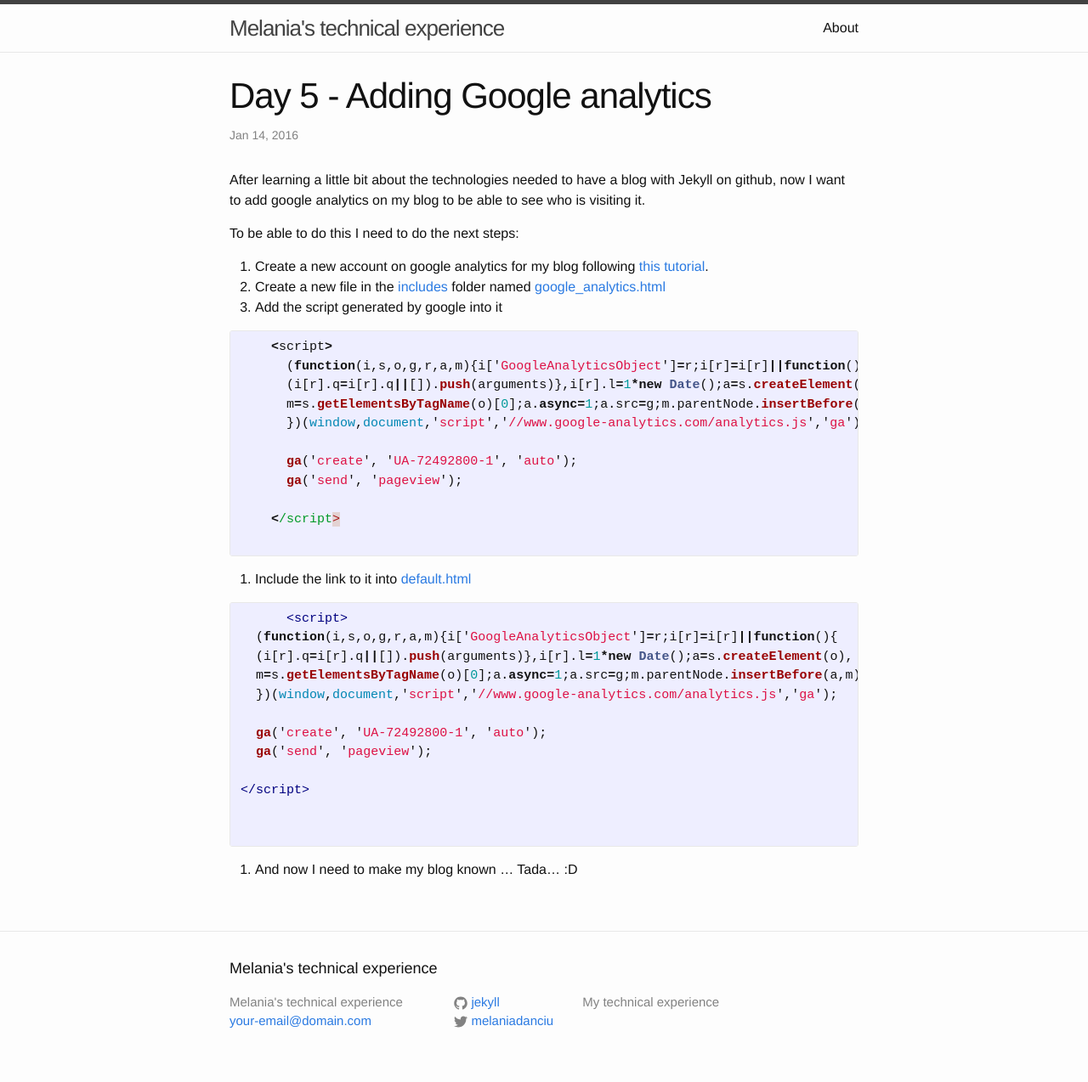
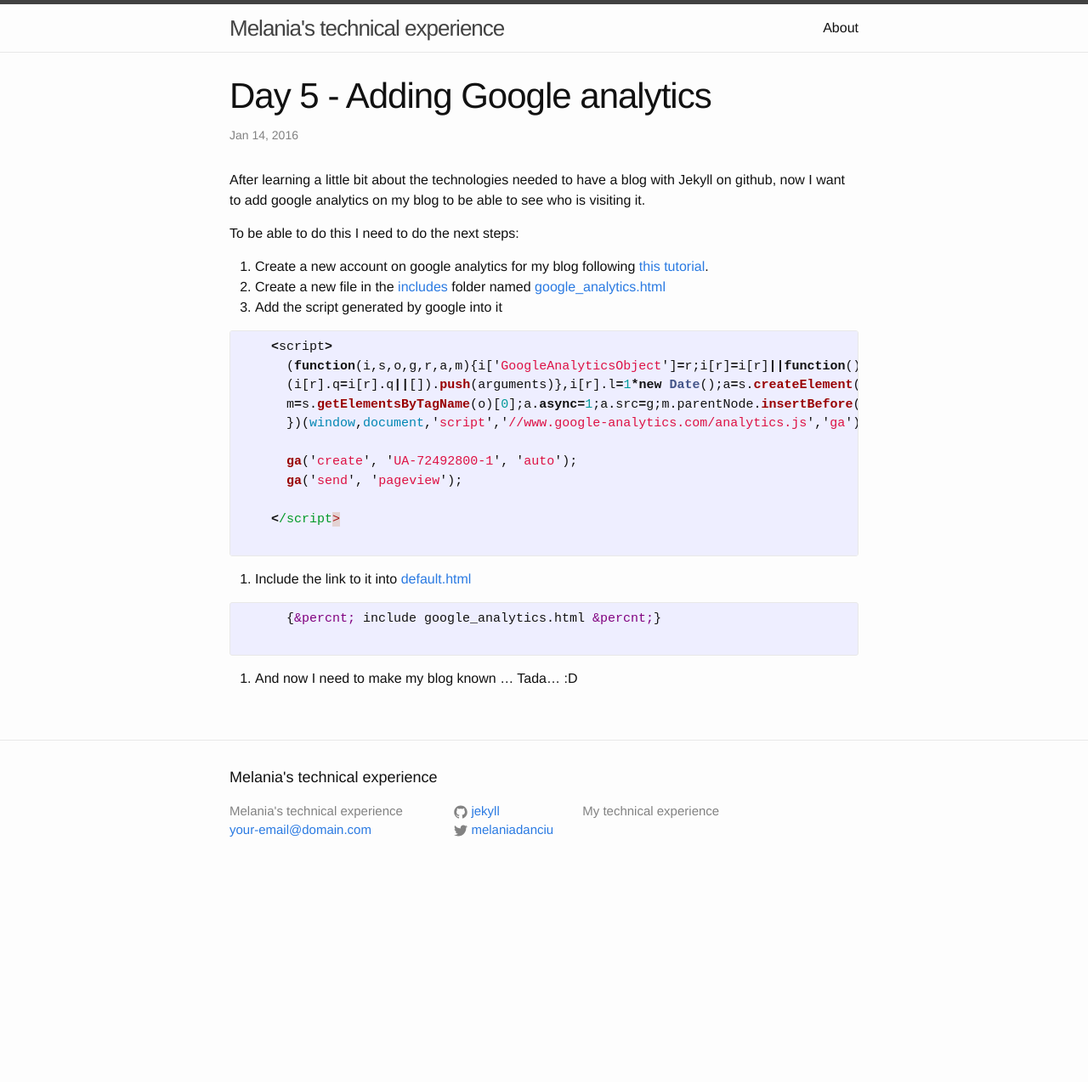
Before and after one commit to melaniaandrisan/melaniaandrisan.github.io, a Jekyll site: the page built from _posts/2016-01-14-Adding-google-analytics.md, in a window 1280 px wide. Shown: the whole page at 85% size. Built offline with Jekyll 4.4.1, drawn with Linux system fonts in a browser that asks for light colours; comment, search, counter and statistics services are not loaded; after the commit the page ends 1049 px from its top, so only the background shows below that.

Commit message:
added percent escape

```diff
--- a/_posts/2016-01-14-Adding-google-analytics.md
+++ b/_posts/2016-01-14-Adding-google-analytics.md
@@ -29,7 +29,7 @@ To be able to do this I need to do the next steps:
 4. Include the link to it into [default.html](https://github.com/melaniaandrisan/melaniaandrisan.github.io/blob/master/_layouts/default.html)
 
     {% highlight html %}
-      {% include google_analytics.html %}
+      {&percnt; include google_analytics.html &percnt;}
     {% endhighlight %}
 
 5. And now I need to make my blog known ... Tada... :D
```
